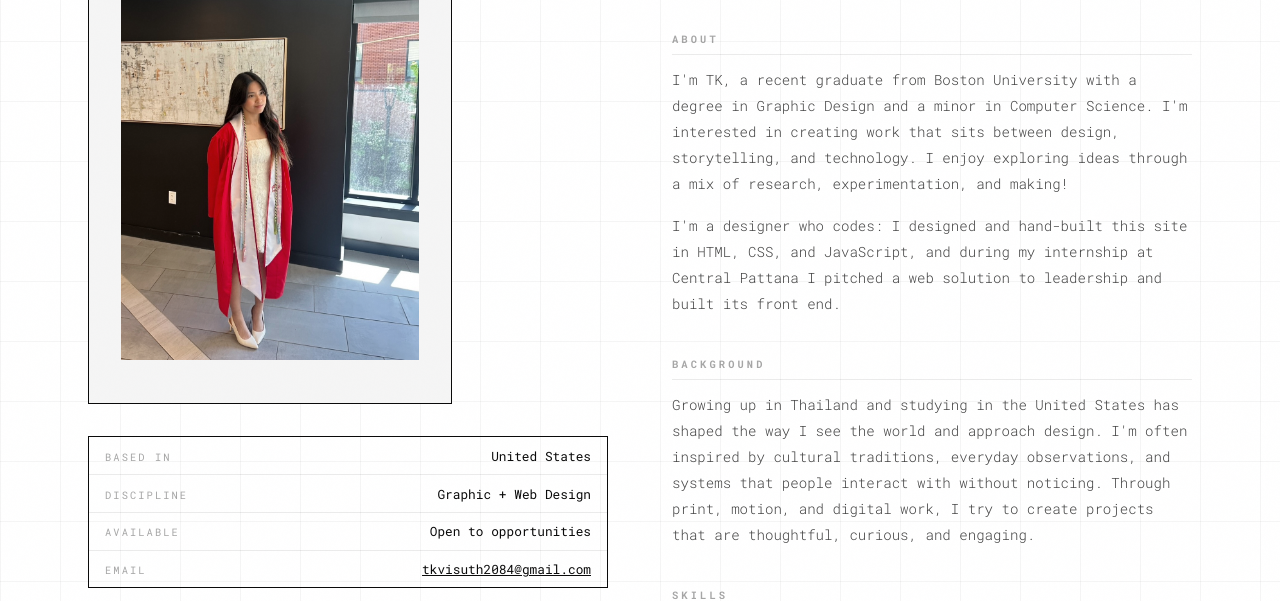
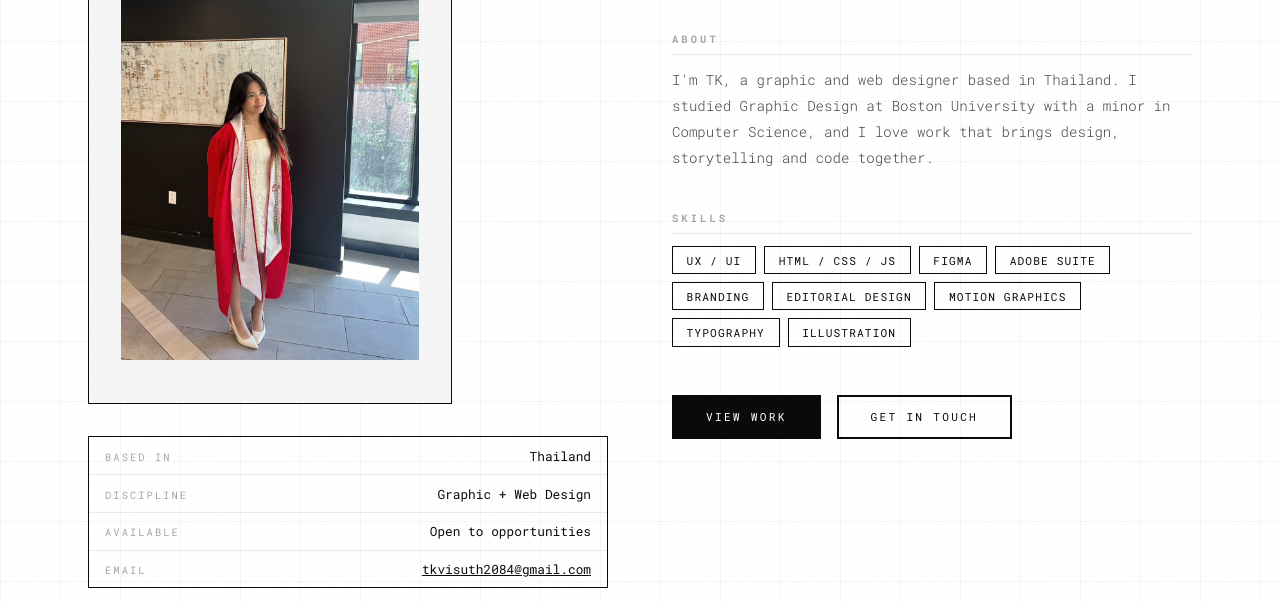
Before and after one commit to tkvisuth2084/portfolio, a plain HTML site: page about.html in a window 1280 px wide. Shown: the part 199-800 px from the top of the page. Drawn offline with Linux system fonts and the light colour scheme.

Commit message:
About: based in Thailand, simplify bio
Co-Authored-By: Claude Opus 5.5 <noreply@anthropic.com>

```diff
--- a/about.html
+++ b/about.html
@@ -315,7 +315,7 @@
             <div class="quick-facts">
                 <div class="fact-row">
                     <span class="fact-label">Based in</span>
-                    <span class="fact-value">United States</span>
+                    <span class="fact-value">Thailand</span>
                 </div>
                 <div class="fact-row">
                     <span class="fact-label">Discipline</span>
@@ -341,20 +341,9 @@
             <div class="about-section">
                 <h2>About</h2>
                 <p>
-                    I'm TK, a recent graduate from Boston University with a degree in Graphic Design and a minor in Computer Science. I'm interested in creating work that sits between design, storytelling, and technology. I enjoy exploring ideas through a mix of research, experimentation, and making!
-                </p>
-                <p style="margin-top:1rem;">
-                    I'm a designer who codes: I designed and hand-built this site in HTML, CSS, and JavaScript, and during my internship at Central Pattana I pitched a web solution to leadership and built its front end.
+                    I'm TK, a graphic and web designer based in Thailand. I studied Graphic Design at Boston University with a minor in Computer Science, and I love work that brings design, storytelling and code together.
                 </p>
             </div>
-
-            <div class="about-section">
-                <h2>Background</h2>
-                <p>
-                    Growing up in Thailand and studying in the United States has shaped the way I see the world and approach design. I'm often inspired by cultural traditions, everyday observations, and systems that people interact with without noticing. Through print, motion, and digital work, I try to create projects that are thoughtful, curious, and engaging.
-                </p>
-            </div>
-
             <div class="about-section">
                 <h2>Skills</h2>
                 <ul class="skills-list">
```
